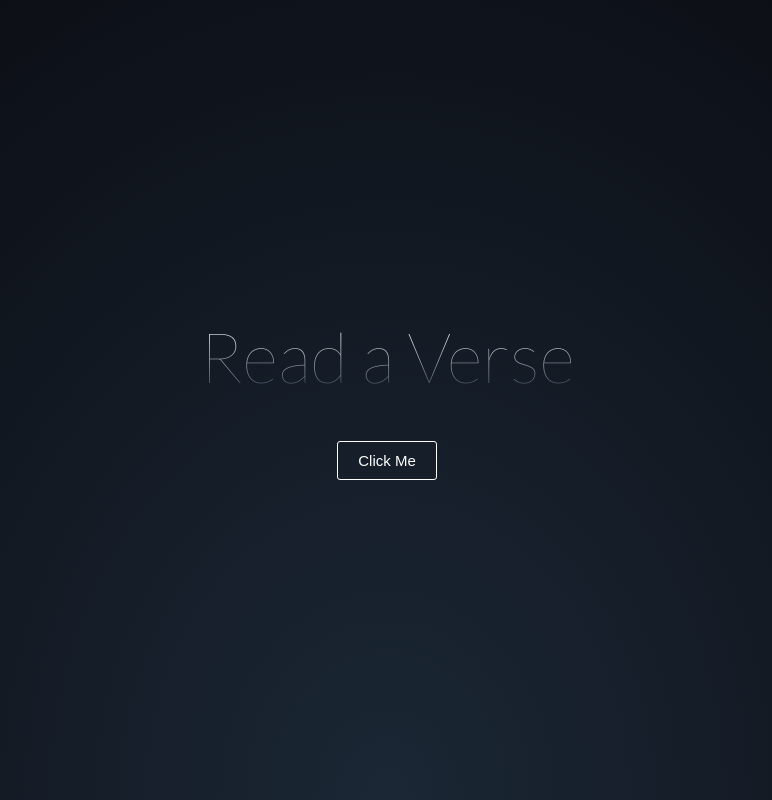
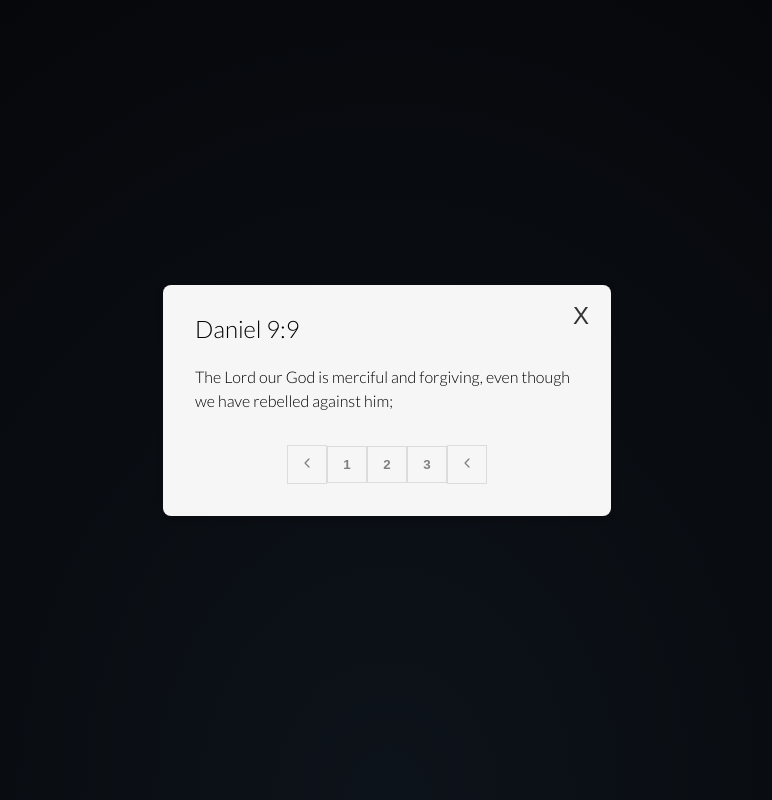
Before and after one commit to natividadesusana/read-a-verse, a React (Create React App) app: page / in a window 1280 px wide. Both pictures are taken after a click on the button "Click Me". Shown: the whole page, without its empty margins (253-1025 px from the left). Built offline with nearby package versions, Linux system fonts and the light colour scheme.

Commit message:
creating modal

```diff
--- a/public/index.html
+++ b/public/index.html
@@ -1,24 +1,22 @@
 <!DOCTYPE html>
 <html lang="pt-BR">
+
 <head>
   <meta charset="utf-8" />
   <meta name="viewport" content="width=device-width, initial-scale=1" />
   <meta name="theme-color" content="#000000" />
-    <link
-      rel="icon"
-      href="https://cdn-icons-png.flaticon.com/512/5318/5318871.png"
-    />
-    <link rel="preconnect" href="https://fonts.googleapis.com" />
-    <link rel="preconnect" href="https://fonts.gstatic.com" crossorigin />
-    <link
-      href="https://fonts.googleapis.com/css2?family=Lato:wght@100&display=swap"
-      rel="stylesheet"
-    />
+  <link rel="icon" href="https://cdn-icons-png.flaticon.com/512/5318/5318871.png" />
+  <link rel="preconnect" href="https://fonts.googleapis.com">
+  <link rel="preconnect" href="https://fonts.gstatic.com" crossorigin>
+  <link href="https://fonts.googleapis.com/css2?family=Lato:wght@100;300&display=swap" rel="stylesheet">
   <title>Read a Verse</title>
 </head>
 
 <body>
   <noscript>You need to enable JavaScript to run this app.</noscript>
   <div id="root"></div>
+  <script type="module" src="https://unpkg.com/ionicons@7.1.0/dist/ionicons/ionicons.esm.js"></script>
+  <script nomodule src="https://unpkg.com/ionicons@7.1.0/dist/ionicons/ionicons.js"></script>
 </body>
+
 </html>
--- a/src/components/VersePage.js
+++ b/src/components/VersePage.js
@@ -1,11 +1,53 @@
-import { Container ,Title, Button } from "./styles";
+import {
+  Container,
+  Title,
+  Button,
+  Modal,
+  ModalContent,
+  ModalTitle,
+  ModalText,
+  ModalCloseButton,
+  PaginationContainer,
+  Pagination,
+} from "./styles";
+import { useState } from "react";
 
 export default function VersePage() {
+  const [showModal, setShowModal] = useState(false);
+
+  const handleClick = () => {
+    setShowModal(true);
+  };
 
   return (
     <Container>
       <Title>Read a Verse</Title>
-      <Button>Click Me</Button>
+      <Button onClick={handleClick}>Click Me</Button>
+      {showModal && (
+        <Modal>
+          <ModalContent>
+            <ModalCloseButton onClick={() => setShowModal(false)}>
+              X
+            </ModalCloseButton>
+            <ModalTitle>Daniel 9:9</ModalTitle>
+            <ModalText>
+              The Lord our God is merciful and forgiving, even though we have
+              rebelled against him;
+            </ModalText>
+            <PaginationContainer>
+              <Pagination>
+                <ion-icon name="chevron-back-outline"></ion-icon>
+              </Pagination>
+              <Pagination>1</Pagination>
+              <Pagination>2</Pagination>
+              <Pagination>3</Pagination>
+              <Pagination>
+                <ion-icon name="chevron-back-outline"></ion-icon>
+              </Pagination>
+            </PaginationContainer>
+          </ModalContent>
+        </Modal>
+      )}
     </Container>
   );
 }
--- a/src/components/styles.js
+++ b/src/components/styles.js
@@ -34,3 +34,88 @@ export const Button = styled.button`
     color: black;
   }
 `;
+
+export const Modal = styled.div`
+  position: fixed;
+  z-index: 1;
+  left: 0;
+  top: 0;
+  width: 100vw;
+  height: 100vh;
+  background-color: rgba(0, 0, 0, 0.5);
+  display: flex;
+  justify-content: center;
+  align-items: center;
+`;
+
+export const ModalContent = styled.div`
+  position: relative;
+  background-color: #f6f6f6;
+  border-radius: 8px;
+  box-shadow: 0px 4px 10px rgba(0, 0, 0, 0.2);
+  padding: 32px;
+  width: 30vw;
+  overflow-y: auto;
+`;
+
+export const ModalTitle = styled.h2`
+  font-size: 24px;
+  font-weight: 300;
+  margin: 0;
+  margin-bottom: 24px;
+  color: black;
+`;
+
+export const ModalText = styled.p`
+  font-size: 16px;
+  font-weight: 300;
+  line-height: 1.5;
+  margin-bottom: 32px;
+  color: black;
+`;
+
+export const ModalCloseButton = styled.button`
+  position: absolute;
+  top: 16px;
+  right: 16px;
+  border: none;
+  background-color: transparent;
+  color: #333;
+  font-size: 24px;
+  font-weight: 300;
+  cursor: pointer;
+  transition: color 0.2s;
+
+  &:hover {
+    color: #666;
+  }
+`;
+
+export const PaginationContainer = styled.div`
+  display: flex;
+  align-items: center;
+  justify-content: center;
+  margin-top: 1rem;
+  color: #8a4b08;
+
+  ion-icon {
+    font-size: 14px;
+    cursor: pointer;
+    color: gray;
+  }
+`;
+
+export const Pagination = styled.button`
+  padding: 10px;
+  cursor: pointer;
+  border: 1px solid gainsboro;
+  background-color: transparent;
+  color: gray;
+  font-weight: 600;
+  width: 40px;
+  text-align: center;
+
+  &:hover {
+    background-color: gainsboro;
+  }
+`;
--- a/src/styles/GlobalStyle.js
+++ b/src/styles/GlobalStyle.js
@@ -30,7 +30,6 @@ const GlobalStyle = createGlobalStyle`
 		font-family: 'Lexend Deca', sans-serif;
 		background-color: #E5E5E5;
 		font-family: 'Lato', sans-serif;
-
 	}
 	ol, ul {
 		list-style: none;
```
Lines whose indentation alone changed are shown as unchanged.
